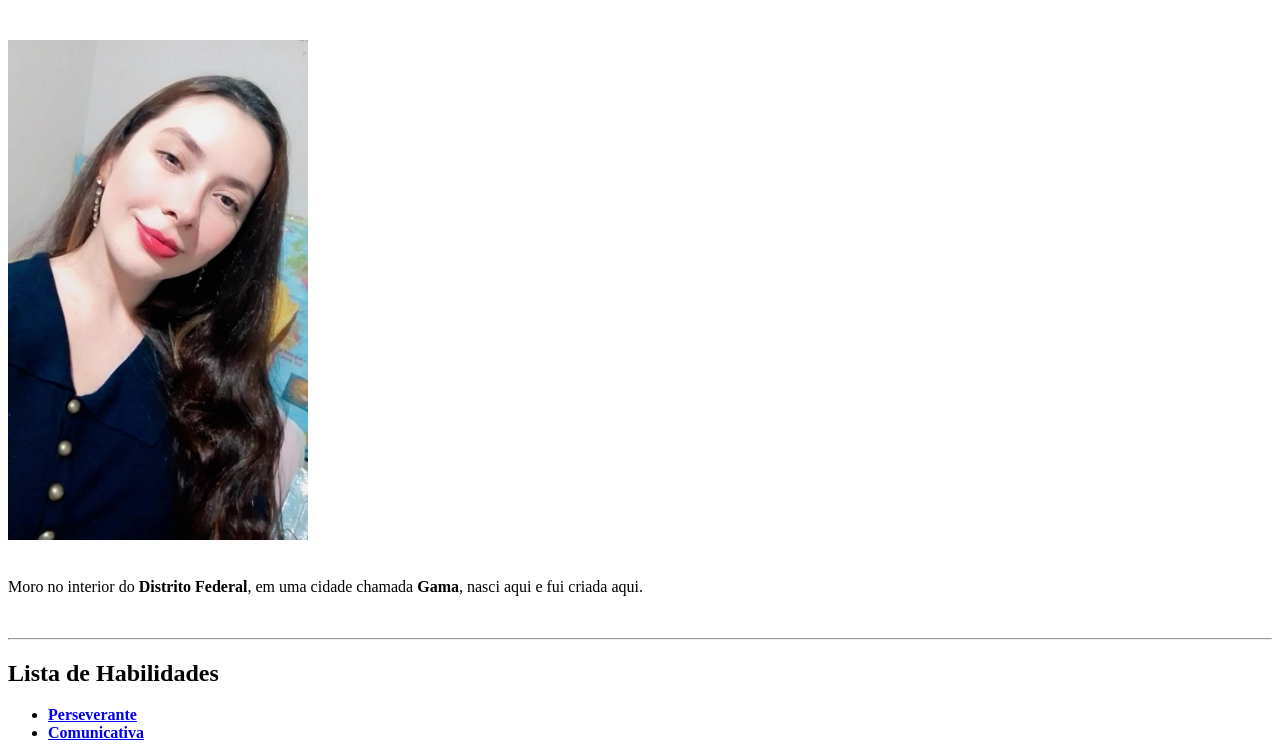
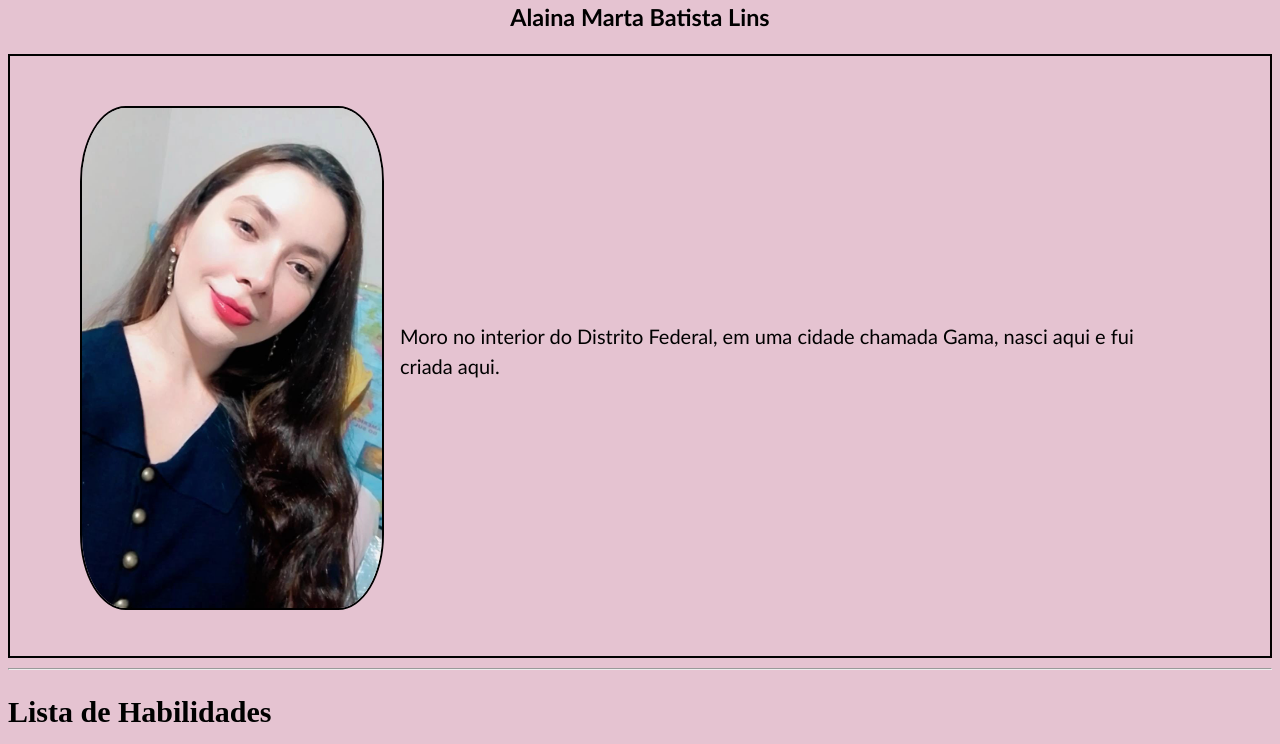
Before and after one commit to AlainaMarta/AlainaMarta.github.io, a plain HTML site: page index.html in a window 1280 px wide. Shown: the part 99-843 px from the top of the page. Drawn offline with Linux system fonts and the light colour scheme.

Commit message:
Finalmente consegui arrumar a foto

```diff
--- a/index.html
+++ b/index.html
@@ -1,22 +1,35 @@
 <!DOCTYPE html>
 <html lang="pt-br">
+
 <head>
   <meta charset="UTF-8">
   <title>Portifólio</title>
+  <link rel="stylesheet" href="style.css">
 </head>
+
 <body>
   <h1>Portifólio</h1>
+  <div id="nome">
     <h3>Alaina Marta Batista Lins</h3>
-    <br>
-      <img src="Fotinha.jpeg" alt="Foto da Alaina sorrindo" width="300px" height="500px">
-    <br>
-    <br>
-    <p id="descrição">Moro no interior do <strong class="destaque">Distrito Federal</strong>, em uma cidade chamada <strong class="destaque">Gama</strong>, nasci aqui e fui criada aqui.</p>
+  </div>
 
-    <br>
-    <hr></hr>
-    <h2><strong>Lista de Habilidades</strong></h2>
+  <div class="conteudo-topo">
 
+
+    <div class="descricao">
+      <p>Moro no interior do Distrito Federal, em uma cidade chamada Gama, nasci aqui e fui criada aqui.
+      </p>
+    </div>
+
+    <img class="foto" src="Fotinha.jpeg" alt="Foto da Alaina sorrindo" width="300px" height="500px">
+
+  </div>
+
+  <hr>
+  </hr>
+
+  <div class="habilidades">
+    <h2>Lista de Habilidades</h2>
     <ul>
       <li class="lista"><strong><a href="#Perseverante">Perseverante</a></strong></li>
 
@@ -29,17 +42,22 @@
       <li class="lista"><a href="Amigável">Amigável</a></li>
 
     </ul>
+  </div>
 
   <br>
-    <p id="Perseverante"><em>Perseverante -</em> Me considero uma pessoa perseverante pois estou sempre em busca de melhorias para mim e não desisto facilmente.!</p>
+  <p id="Perseverante"><em>Perseverante -</em> Me considero uma pessoa perseverante pois estou sempre em busca de
+    melhorias para mim e não desisto facilmente.!</p>
   <br>
-    <p id="Comunicativa"><em>Comunicativa -</em> Sou uma pessoa que sei me comunicar e sei escutar também o que o outro tem a dizer de forma que ambos possam expressar suas ideais.!</p>
+  <p id="Comunicativa"><em>Comunicativa -</em> Sou uma pessoa que sei me comunicar e sei escutar também o que o outro
+    tem a dizer de forma que ambos possam expressar suas ideais.!</p>
   <br>
-    <p id="Prestativa"><em>Prestativa -</em> Gosto muito de ajudar as pessoas, sejam quaisquer suas dúvidas eu sempre me disponho a ajudar caso a pessoa venha ate mim.!</p>
+  <p id="Prestativa"><em>Prestativa -</em> Gosto muito de ajudar as pessoas, sejam quaisquer suas dúvidas eu sempre me
+    disponho a ajudar caso a pessoa venha ate mim.!</p>
   <br>
   <p id="Esforçada"><em>Esforçada -</em> Não basta você so querer, você tem que ir atrás também.!</p>
   <br>
-    <p id="Amigável"><em>Amigável -</em> Gosto de fazer amizades com todos, as vezes tenho uma certa dificuldade em começar uma conversa porém depois do primeiro assunto custumo desenvolver um bate-papo legal.!</p>
+  <p id="Amigável"><em>Amigável -</em> Gosto de fazer amizades com todos, as vezes tenho uma certa dificuldade em
+    começar uma conversa porém depois do primeiro assunto custumo desenvolver um bate-papo legal.!</p>
 
   <br>
   <br>
@@ -47,4 +65,5 @@
 
   <a href="https://www.youtube.com/watch?v=cpB2ZMzXrss&list=RDcpB2ZMzXrss&index=2" target="_blank">PlayList TOPTOP!!</a>
 </body>
+
 </html>
--- a/style.css
+++ b/style.css
@@ -1,38 +1,58 @@
-  img{
-    border-radius: 15%;
-    height: auto;
-    display: block;
-    margin: auto;
-  }
-  h1, h3{
-    font-family:'Gill Sans', 'Gill Sans MT', Calibri, 'Trebuchet MS', sans-serif;
-    text-align: center;
-  }
-  #descrição{
-    font-family:'Segoe UI', Tahoma, Geneva, Verdana, sans-serif;
-  }
-  body{
+  body {
     background-color: rgb(229, 195, 209);
     font-size: 20px;
   }
-  em{
-    font-style:italic;
+ .conteudo-topo{
+    padding: 50px 70px;
+    border:2px solid black;
+    height:500px;
+  }
+  .descricao {
+    position: absolute;
+    left: 400px;
+    z-index: 2;
+    right: 90px;
+    top: 400px;
+
+  }
+
+  .foto {
+    border-radius: 15%;
+    position: absolute;
+    border: 2px solid black;
+    z-index: 1;
+    right: 800px;
+    left: 80px;
+  }
+
+  h1,h3 {
+    font-family: 'Gill Sans', 'Gill Sans MT', Calibri, 'Trebuchet MS', sans-serif;
+    text-align: center;
+  }
+
+
+  em {
+    font-style: italic;
 
     color: rgb(83, 96, 236);
   }
-  .lista{
+
+  .lista {
     font-size: 1.5em;
 
   }
-  p{
+
+  p {
     font-family: 'Gill Sans', 'Gill Sans MT', Calibri, 'Trebuchet MS', sans-serif;
     line-height: 30px;
 
 
   }
-  ul, .destaque{
+
+  ul, .destaque {
     color: rgb(97, 63, 117);
   }
-  ul{
-    background-color:rgb(245, 176, 203);
+
+  ul {
+    background-color: rgb(245, 176, 203);
   }
```
Lines whose indentation alone changed are shown as unchanged.
